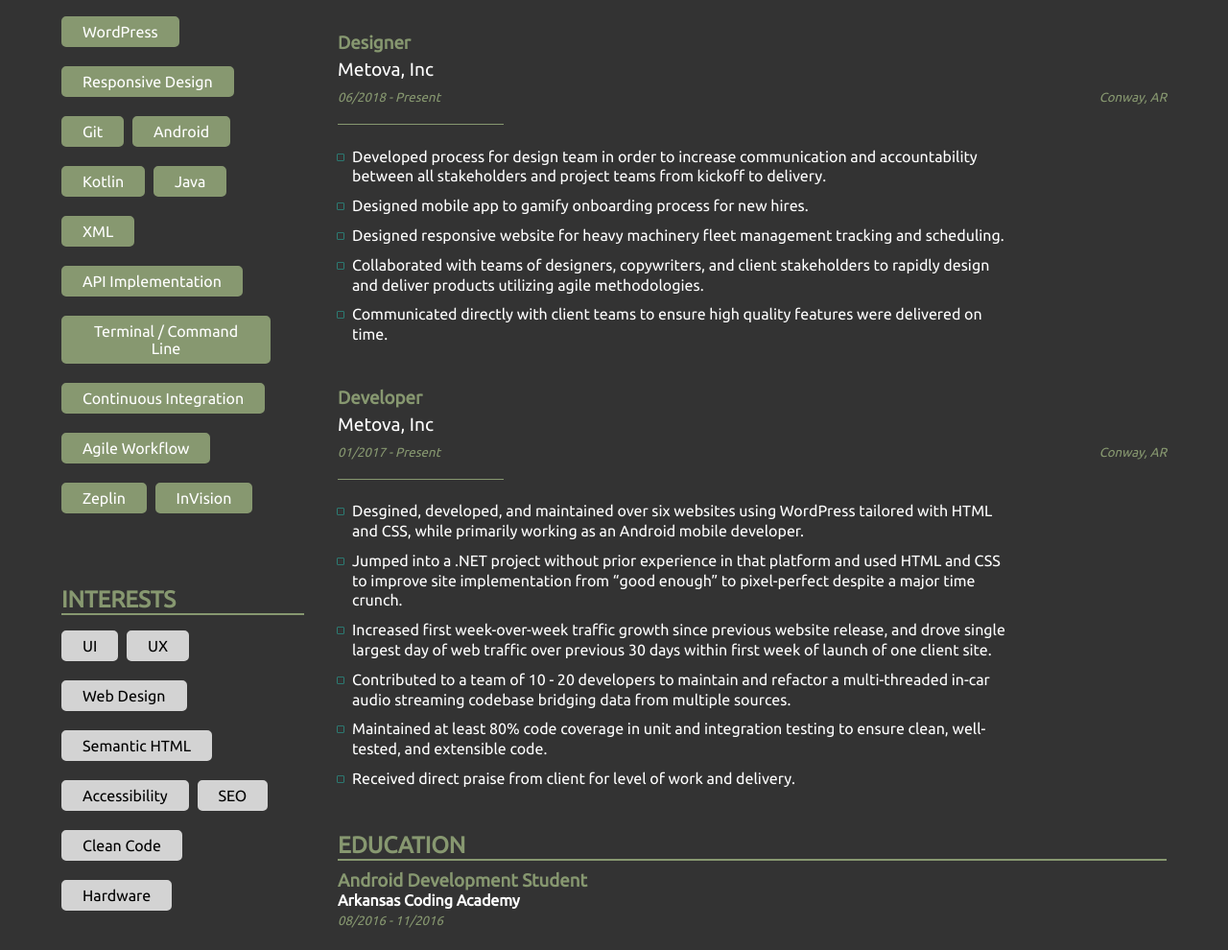
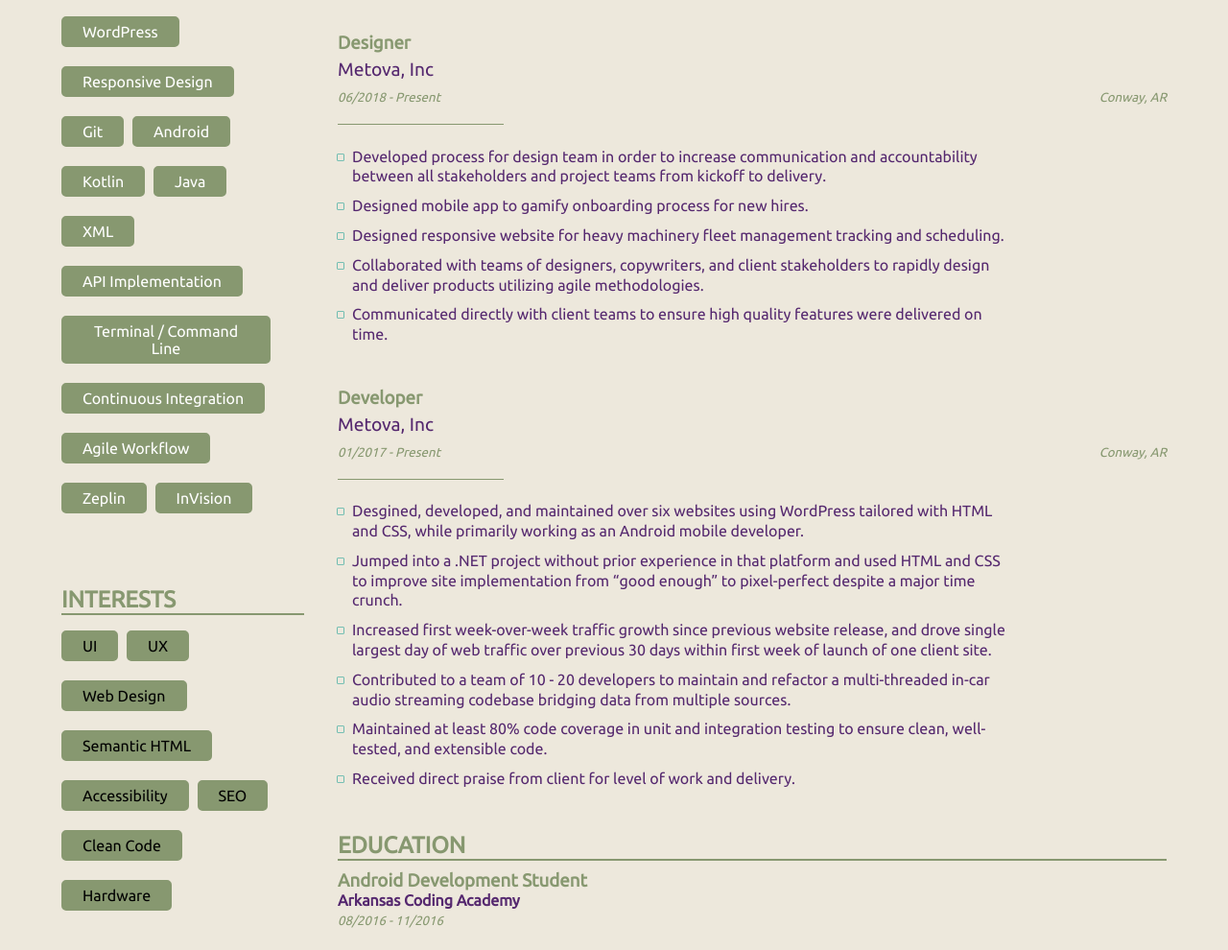
Before and after one commit to Fleurtje1142/Resume-develop, a plain HTML site: page index.html in a window 1280 px wide. Shown: the part 725-1715 px from the top of the page at 96% size. Drawn offline with Linux system fonts and the dark colour scheme.

Commit message:
kleuren aangepast

```diff
--- a/css/styles.css
+++ b/css/styles.css
@@ -9,7 +9,7 @@
 }
 
 .l-body {
-  background-color: #E7CCCC;
+  background-color: #EDE8DC;
   margin: 0 30px;
 }
 
@@ -161,14 +161,14 @@
 }
 
 .experience__details__volunteerism-highlight {
-  color: #8E8E8E;
+  color: #879870;
   font-style: italic;
   line-height: 1.2;
   margin-top: 0;
 }
 
 .interests li {
-  border: 2px solid lightgrey;
+  border: 2px solid #879870;
 }
 
 .interests li, .skills li {
@@ -329,22 +329,22 @@
 
 
   p {
-    color: #fff;
+    color: #55286F;
   }
 
   .contact-info__method,
   .experience__details__segment,
   .experience__role__organization,
   .experience__role__organization-name {
-    color: #fff;
+    color: #55286F;
   }
 
   .interests li {
-    background-color: lightgrey;
+    background-color: #879870;
   }
 
   .l-body {
-    background-color: #333;
+    background-color: #EDE8DC;
   }
 }
 
```
